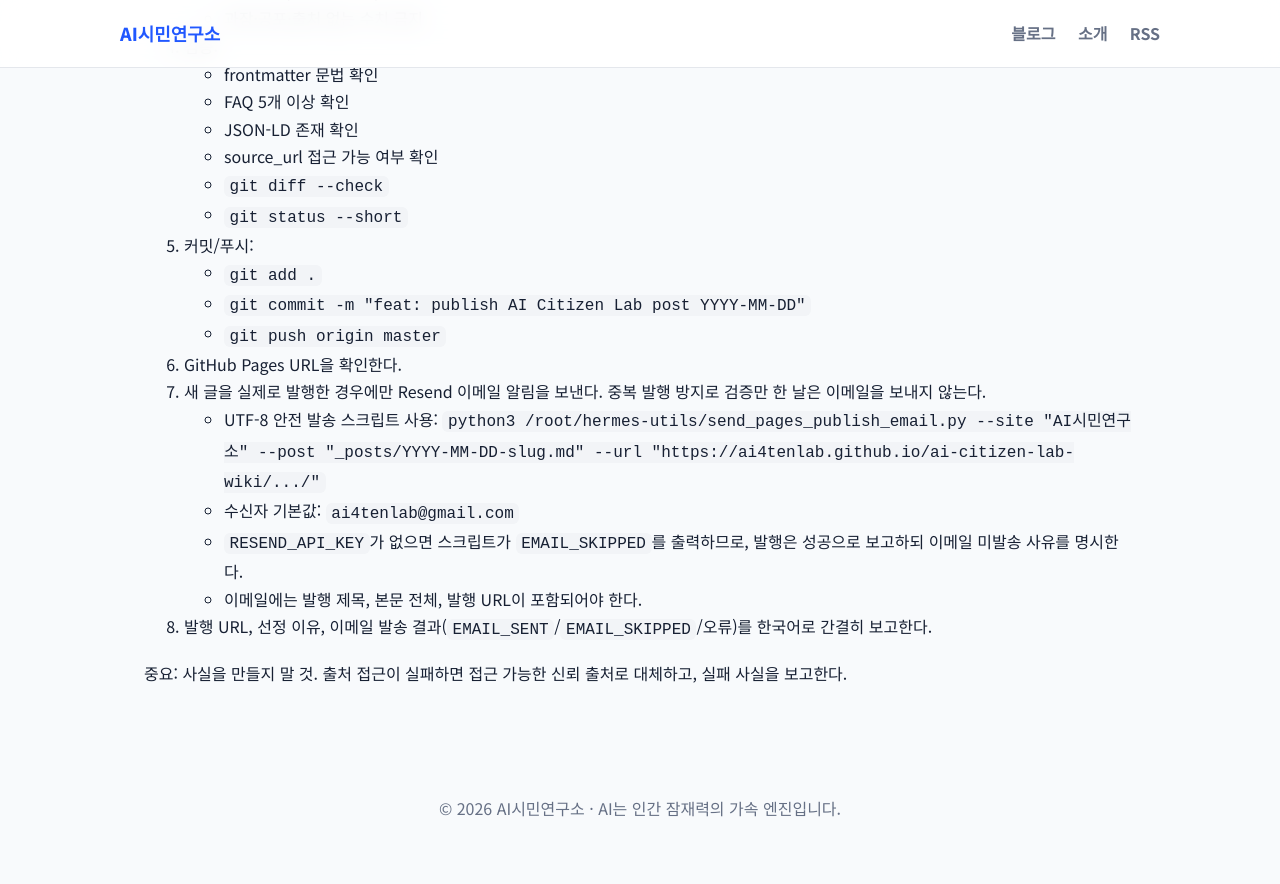
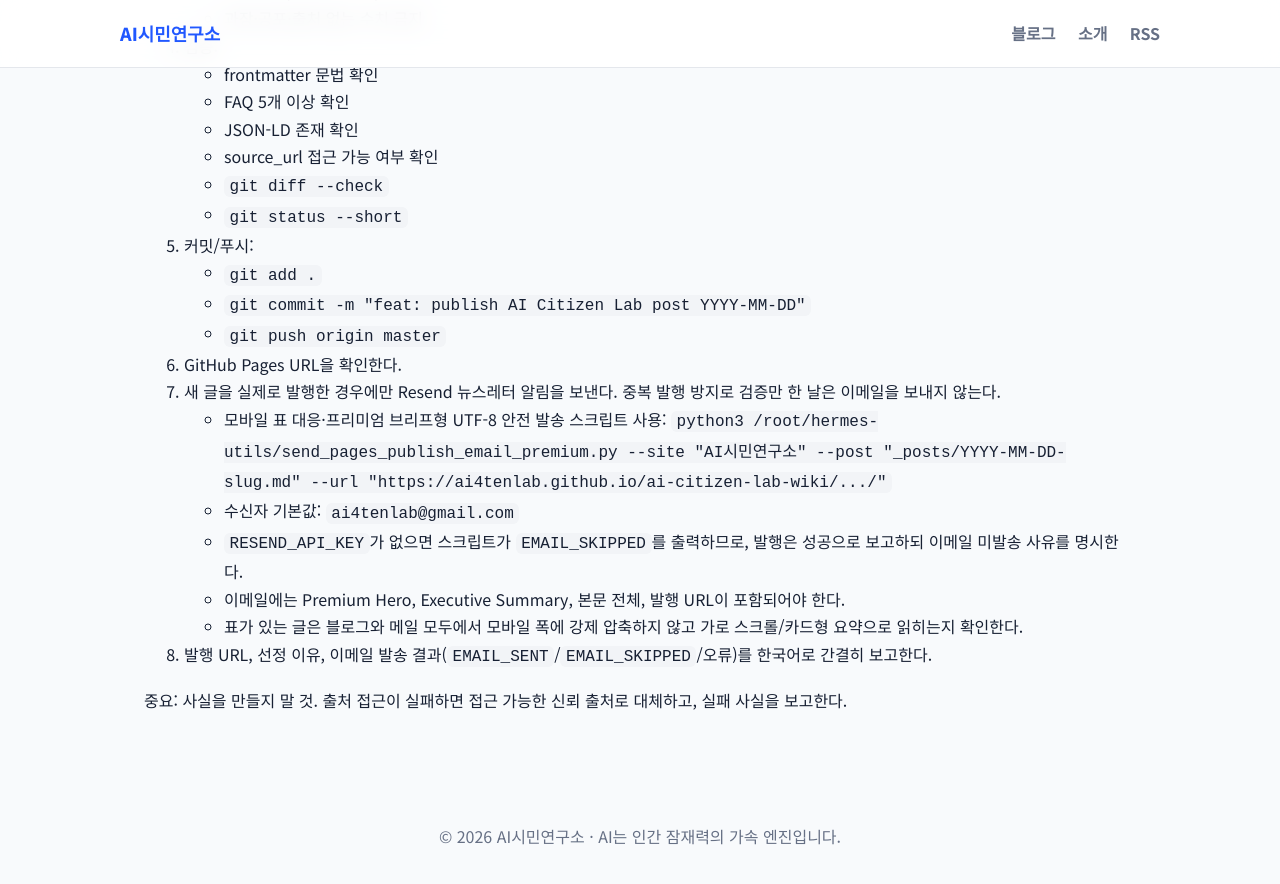
Before and after one commit to ai4tenlab/ai-citizen-lab-wiki, a Jekyll site: the page built from CRON_PROMPT.md, in a window 1280 px wide and 900 px high, scrolled down 1628 px. Shown: the top 884 px of the window. Built offline with Jekyll 4.4.1, drawn with Linux system fonts in a browser that asks for light colours; our own code applies the rules of GitHub Pages for plain Markdown files.

Commit message:
chore: use premium mobile newsletter publisher

```diff
--- a/CRON_PROMPT.md
+++ b/CRON_PROMPT.md
@@ -62,12 +62,13 @@
    - `git commit -m "feat: publish AI Citizen Lab post YYYY-MM-DD"`
    - `git push origin master`
 11. GitHub Pages URL을 확인한다.
-12. 새 글을 실제로 발행한 경우에만 Resend 이메일 알림을 보낸다. 중복 발행 방지로 검증만 한 날은 이메일을 보내지 않는다.
-   - UTF-8 안전 발송 스크립트 사용:
-     `python3 /root/hermes-utils/send_pages_publish_email.py --site "AI시민연구소" --post "_posts/YYYY-MM-DD-slug.md" --url "https://ai4tenlab.github.io/ai-citizen-lab-wiki/.../"`
+12. 새 글을 실제로 발행한 경우에만 Resend 뉴스레터 알림을 보낸다. 중복 발행 방지로 검증만 한 날은 이메일을 보내지 않는다.
+   - 모바일 표 대응·프리미엄 브리프형 UTF-8 안전 발송 스크립트 사용:
+     `python3 /root/hermes-utils/send_pages_publish_email_premium.py --site "AI시민연구소" --post "_posts/YYYY-MM-DD-slug.md" --url "https://ai4tenlab.github.io/ai-citizen-lab-wiki/.../"`
    - 수신자 기본값: `ai4tenlab@gmail.com`
    - `RESEND_API_KEY`가 없으면 스크립트가 `EMAIL_SKIPPED`를 출력하므로, 발행은 성공으로 보고하되 이메일 미발송 사유를 명시한다.
-   - 이메일에는 발행 제목, 본문 전체, 발행 URL이 포함되어야 한다.
+   - 이메일에는 Premium Hero, Executive Summary, 본문 전체, 발행 URL이 포함되어야 한다.
+   - 표가 있는 글은 블로그와 메일 모두에서 모바일 폭에 강제 압축하지 않고 가로 스크롤/카드형 요약으로 읽히는지 확인한다.
 13. 발행 URL, 선정 이유, 이메일 발송 결과(`EMAIL_SENT`/`EMAIL_SKIPPED`/오류)를 한국어로 간결히 보고한다.
 
 중요: 사실을 만들지 말 것. 출처 접근이 실패하면 접근 가능한 신뢰 출처로 대체하고, 실패 사실을 보고한다.
```
